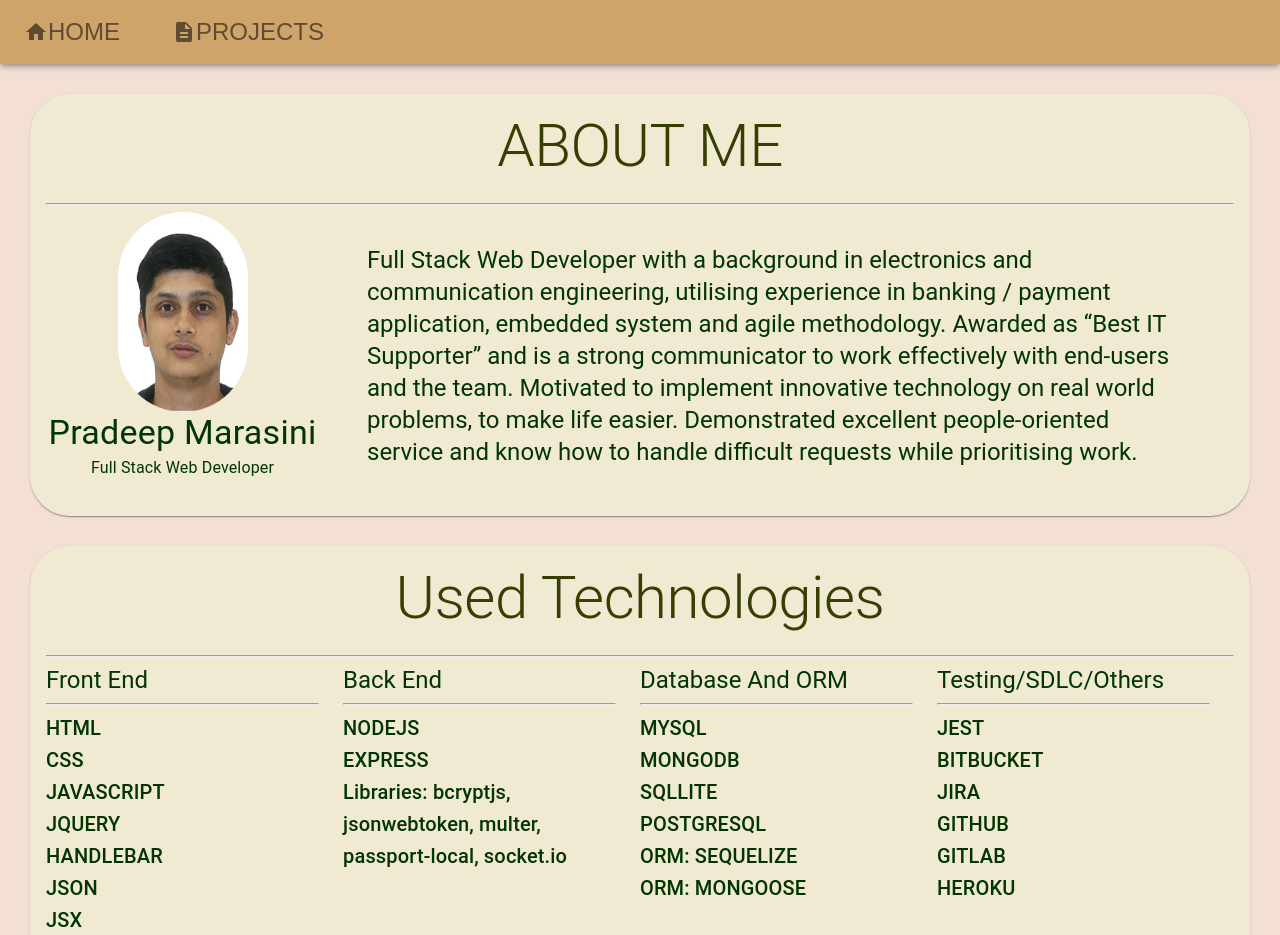
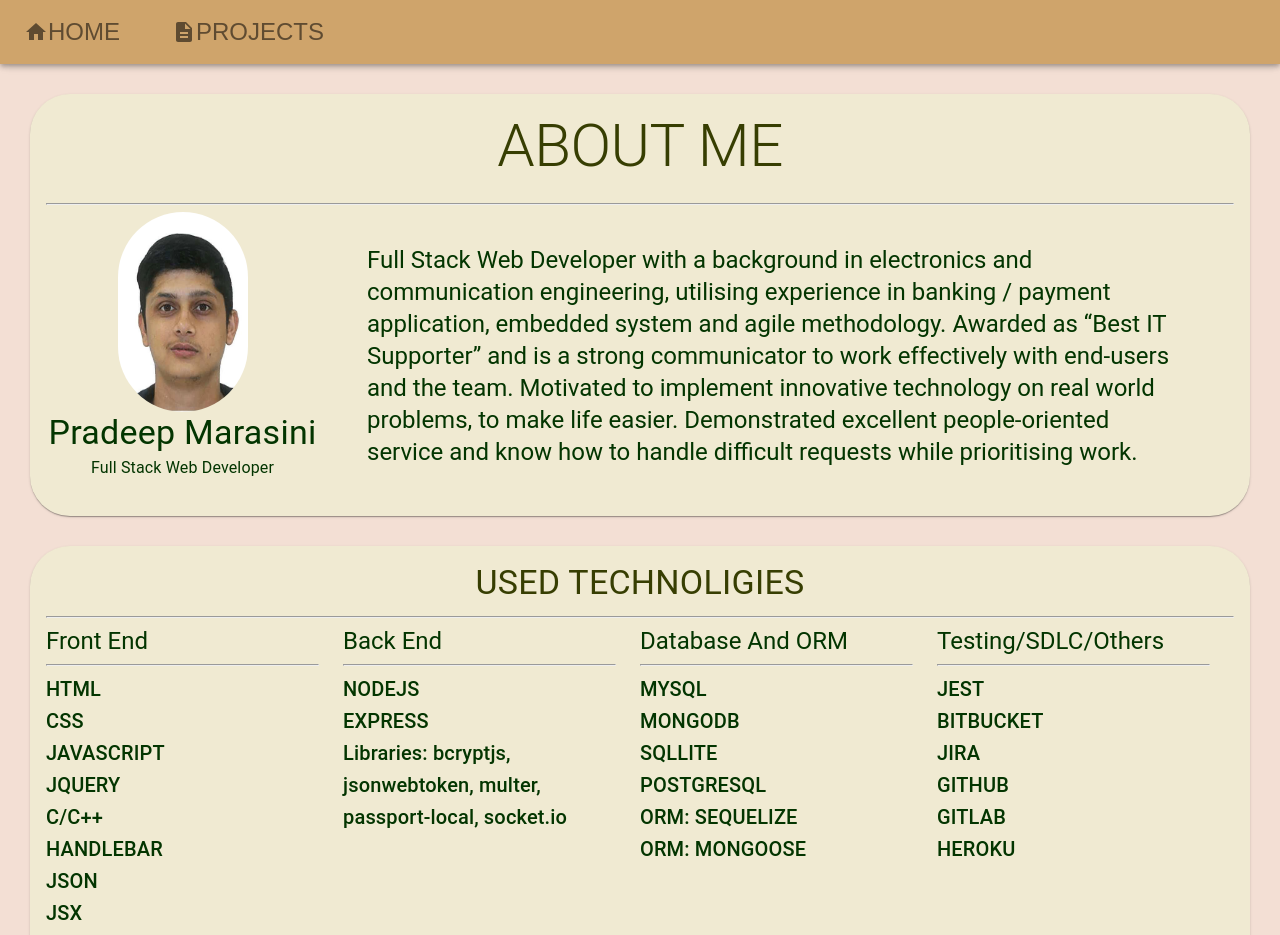
Before and after one commit to marasinipradeep/pradeep-marasini-react-portfolio, a React (Create React App) app in the folder client/: page / in a window 1280 px wide. Shown: the top 935 px of the page. Built offline with nearby package versions, Linux system fonts and the light colour scheme.

Commit message:
Added more technologies on front end

```diff
--- a/client/src/Components/UsedTechnologies/UsedTechnologies.js
+++ b/client/src/Components/UsedTechnologies/UsedTechnologies.js
@@ -35,17 +35,21 @@ export default function UsedTechnologies() {
     const classes = useStyles();
 
     //Setting state
-    const [title, setTitle] = useState("Used Technologies")
+    const [title, setTitle] = useState("USED TECHNOLIGIES")
     const [frontEndTechnologies, setfrontEndTechnologies] = useState(
         [
             "HTML",
             "CSS",
             "JAVASCRIPT",
             "JQUERY",
+            "C/C++",
             "HANDLEBAR",
             "JSON",
             "JSX",
-            "REACT", "BOOTSTRAP", "MATERIAL UI",
+            "REACT",
+            "BOOTSTRAP",
+            "MATERIAL UI",
+            "QT-GUI",
 
         ])
     const [backEndTechnologies, setbackEndTechnologies] = useState(
@@ -79,7 +83,7 @@ export default function UsedTechnologies() {
 
         <div className={classes.root}>
             <Paper className={classes.paper}>
-                <Typography variant="h2" className={classes.aboutMeTitle} gutterBottom >{title}</Typography>
+                <Typography variant="h4" className={classes.aboutMeTitle} gutterBottom >{title}</Typography>
                 <hr />
                 <Grid item xs container spacing={3}>
                     <Grid item xs={12} md={3} className={classes.aboutMe}>
```
